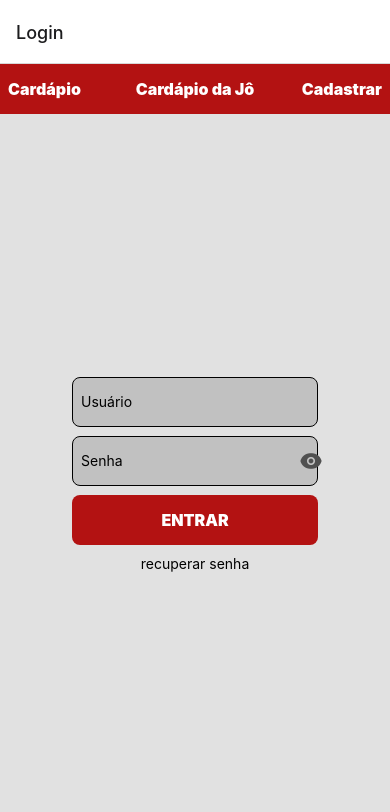
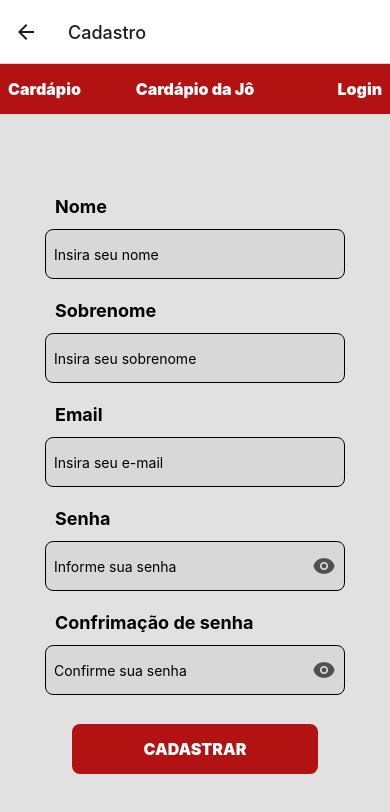
Before and after one commit to jacioferton/cardapio, a React Native app: screen /Cadastro in a window 390 px wide. Shown: the top 812 px of the page. Built offline with nearby package versions, Linux system fonts and the light colour scheme.

Commit message:
Navegação entre duas telas

```diff
--- a/App.js
+++ b/App.js
@@ -3,15 +3,19 @@
 import * as React from 'react';
 import { NavigationContainer } from '@react-navigation/native';
 import { createNativeStackNavigator } from '@react-navigation/native-stack';
-import  TelaLogin  from './telaLogin';
+import TelaLogin from './components/telaLogin';
+import TelaCadastro from './components/telaCadastro';
+import TelaCardapio from './components/telaCardapio';
 
 const Stack = createNativeStackNavigator();
 
 function App() {
   return (
     <NavigationContainer>
-      <Stack.Navigator>
-        <Stack.Screen name="Login" component={TelaLogin} />
+      <Stack.Navigator initialRouteName="Login">
+        <Stack.Screen name="Login" component={TelaLogin}/>
+        <Stack.Screen name="Cadastro" component={TelaCadastro}/>
+        <Stack.Screen name="Cardapio" component={TelaCardapio}/>
       </Stack.Navigator>
     </NavigationContainer>
   );
--- /dev/null
+++ b/components/telaCadastro.js
@@ -0,0 +1,158 @@
+import { useState } from 'react';
+import { Pressable, Text, TextInput, View, StyleSheet, TouchableOpacity } from 'react-native';
+import { AntDesign }from '@expo/vector-icons';
+
+function TelaCadastro({navigation}) {
+    const [isSenha, setIsSenha] = useState(true);
+
+    return (
+        <View style={styles.fundo}>
+            <View style={styles.barraSuperior}>
+                <View style={styles.cardapio}>
+                    <Pressable onPress ={ () => navigation.navigate('Cardapio')}>
+                        <Text style={styles.txt}>Cardápio</Text>
+                    </Pressable>
+                </View>
+
+                <View style={styles.nome}>
+                    <Text style={styles.txt}>Cardápio da Jô</Text>
+                </View>
+
+                <View style={styles.login}>
+                    <Pressable onPress={ () => navigation.navigate('Login')}>
+                        <Text style={styles.txt}>Login</Text>
+                    </Pressable>
+                </View>
+            </View>
+
+            <View style={styles.form}>
+                <Text style={styles.titulo}>Nome</Text>
+                <TextInput style={styles.receberTxt} placeholder="Insira seu nome" />
+
+                <Text style={styles.titulo}>Sobrenome</Text>
+                <TextInput style={styles.receberTxt} placeholder="Insira seu sobrenome" />
+
+                <Text style={styles.titulo}>Email</Text>
+                <TextInput style={styles.receberTxt} placeholder="Insira seu e-mail" />
+
+                <Text style={styles.titulo}>Senha</Text>
+                <View style={styles.viewSenha}>
+                    <TextInput
+                    style={styles.receberSenha}
+                    placeholder="Informe sua senha"
+                    secureTextEntry={isSenha}
+                    />
+
+                    <TouchableOpacity onPress={() => setIsSenha(!isSenha)}>
+                        <AntDesign name="eye" size={24} color="#505050" />
+                    </TouchableOpacity>
+                </View>
+
+                <Text style={styles.titulo}>Confrimação de senha</Text>
+                <View style={styles.viewSenha}>
+                    <TextInput
+                        style={styles.receberSenha}
+                        placeholder="Confirme sua senha"
+                        secureTextEntry={isSenha}
+                    />
+
+                    <TouchableOpacity onPress={() => setIsSenha(!isSenha)}>
+                        <AntDesign name="eye" size={24} color="#505050" />
+                    </TouchableOpacity>
+                </View>
+
+
+                <Pressable>
+                    <View style={styles.cadastrar}>
+                        <Text style={styles.txt}>CADASTRAR</Text>
+                    </View>
+                </Pressable>
+            </View>
+        </View>
+    )
+}
+
+const styles = StyleSheet.create({
+    fundo: {
+        flex: 1,
+        backgroundColor: '#E1E1E1',
+    },
+    barraSuperior: {
+        flexDirection: 'row',
+        width: '100%',
+        height: 50,
+        backgroundColor: '#B31212',
+    },
+    cardapio: {
+        alignItems: 'flex-start',
+        justifyContent: 'center',
+        flex: 1.5,
+    },
+    nome:{
+        justifyContent: 'center',
+    },
+    login: {
+        alignItems: 'flex-end',
+        justifyContent: 'center',
+        flex: 1.5,
+    },
+    txt: {
+        marginLeft: 8,
+        marginRight: 8,
+        color: '#FFFFFF',
+        fontWeight: 900,
+        fontSize: 16
+    },
+
+    titulo: {
+        fontWeight: 700,
+        fontSize: 18,
+        width: 280,
+        paddingVertical: 12,
+        justifyContent: 'flex-start',
+    },
+    receberTxt: {
+        width: 300,
+        height: 50,
+        color: 'black',
+        backgroundColor: '#D8D8D8',
+        borderWidth: 1,
+        borderRadius: 8,
+        padding: 8,
+        marginBottom: 9,
+    },
+    receberSenha: {
+        color: 'black',
+        flex: 1,
+        width: 246,
+        height: 50,
+    },
+    viewSenha: {
+        width: 300,
+        height: 50,
+        backgroundColor: '#D8D8D8',
+        borderWidth: 1,
+        borderRadius: 8,
+        padding: 8,
+        marginBottom: 9,
+        flexDirection: 'row',
+        alignItems: 'center',
+    },
+    cadastrar: {
+        marginTop: 20,
+        width: 246,
+        height: 50,
+        alignItems: 'center',
+        justifyContent: 'center',
+        backgroundColor: '#B31212',
+        borderRadius: 8,
+    },
+    form: {
+        flex: 1,
+        display: 'flex',
+        alignItems: 'center',
+        justifyContent: 'center',
+    },
+});
+
+export default TelaCadastro
--- /dev/null
+++ b/components/telaCardapio.js
@@ -0,0 +1,9 @@
+import { Text, View } from 'react-native'
+
+function TelaCardapio({navigation}) {
+    return (
+        <View><Text>EM BREVE!</Text></View>
+    );
+};
+
+export default TelaCardapio;
--- a/telaLogin.js
+++ b/components/telaLogin.js
@@ -7,9 +7,9 @@ function TelaLogin({navigation}) {
 
     return (
       <View style={styles.fundo}>
-        <View style={styles.barraSuperpeior}>
+        <View style={styles.barraSuperior}>
             <View style={styles.cardapio}>
-                <Pressable>
+                <Pressable onPress={ () => navigation.navigate('Cardapio')}>
                     <Text style={styles.txt}>Cardápio</Text>
                 </Pressable>
             </View>
@@ -19,7 +19,9 @@ function TelaLogin({navigation}) {
             </View>
 
             <View style={styles.cadastrar}>
-                <Text style={styles.txt}>Cadastrar</Text>
+                <Pressable onPress={ () => navigation.navigate('Cadastro')}>
+                    <Text style={styles.txt}>Cadastrar</Text>
+                </Pressable>
             </View>
         </View>
 
@@ -59,7 +61,7 @@ const styles = StyleSheet.create({
         flex: 1,
         backgroundColor: '#E1E1E1',
     },
-    barraSuperpeior: {
+    barraSuperior: {
         flexDirection: 'row',
         width: '100%',
         height: 50,
@@ -93,9 +95,8 @@ const styles = StyleSheet.create({
     receberTxt: {
         width: 246,
         height: 50,
-        outlineStyle: 'none',
         color: '#000000',
-        backgroundColor: '#C1C1C1',
+        backgroundColor: '#D8D8D8',
         borderWidth: 1,
         borderRadius: 8,
         padding: 8,
@@ -104,7 +105,7 @@ const styles = StyleSheet.create({
     viewSenha: {
         width: 246,
         height: 50,
-        backgroundColor: '#c1c1c1',
+        backgroundColor: '#D8D8D8',
         borderWidth: 1,
         borderRadius: 8,
         padding: 8,
```
